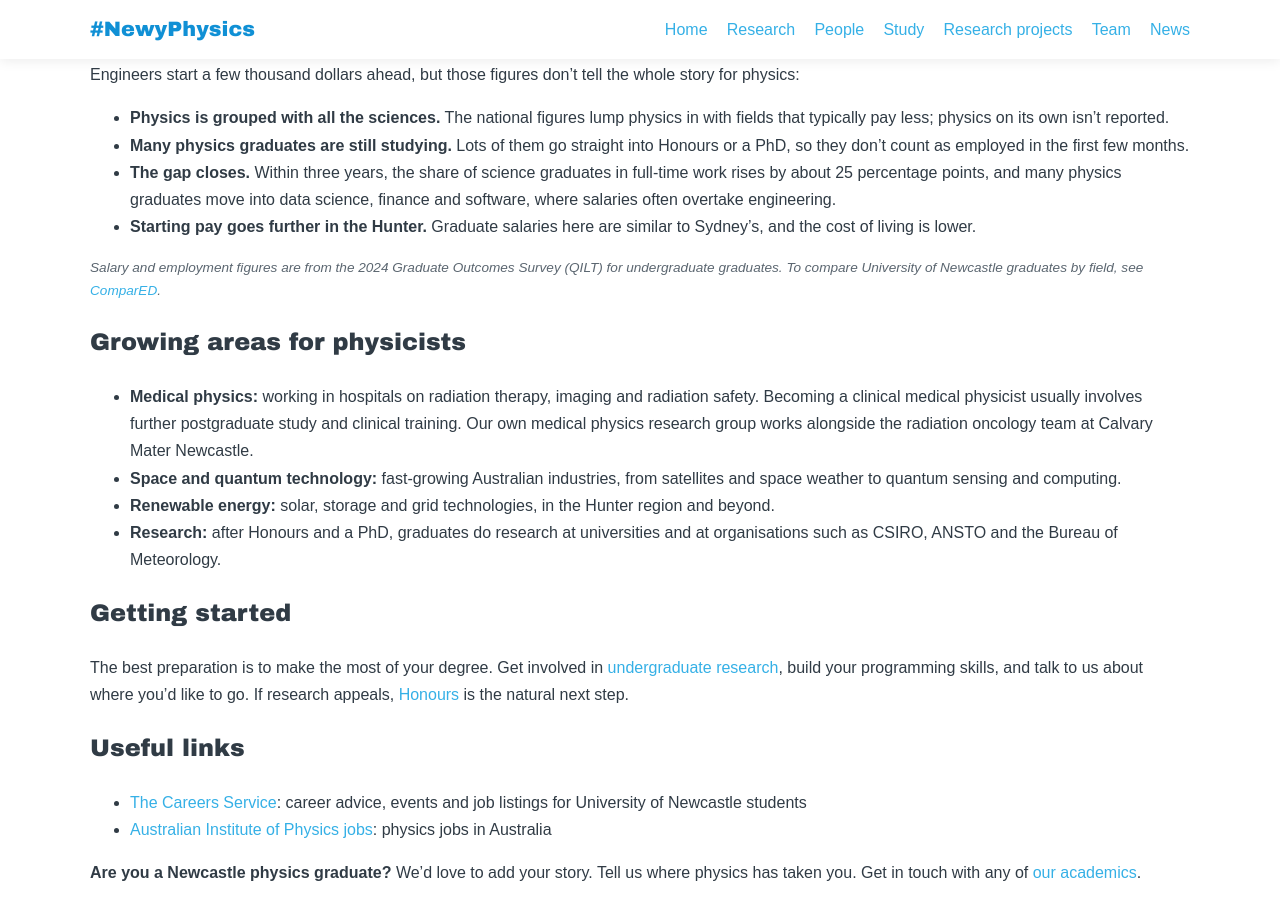
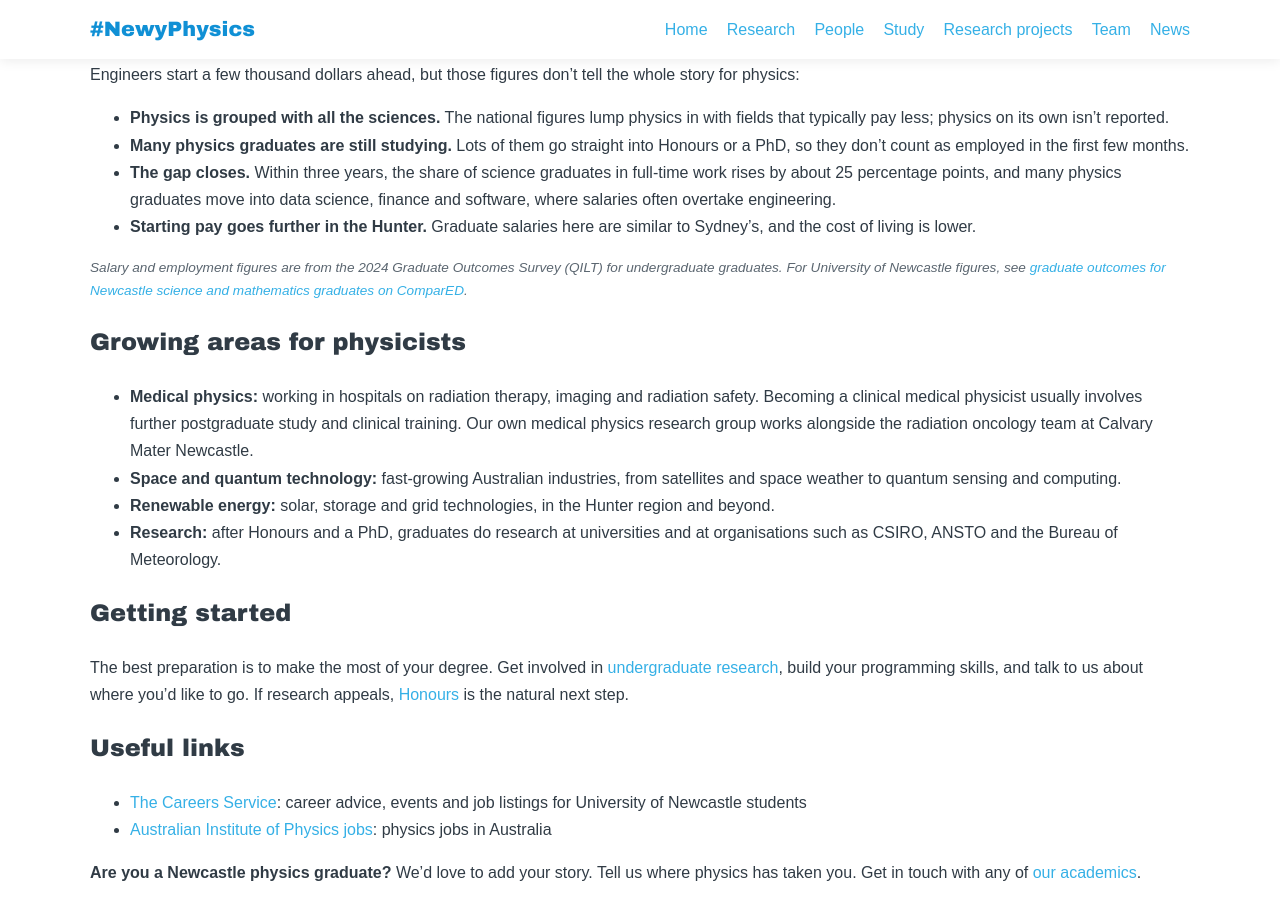
Before and after one commit to NewyPhysics/unofficial_homepage, a Jekyll site: the page built from _teaching/careers.md, in a window 1280 px wide and 900 px high, scrolled down 3588 px. Built offline with Jekyll 4.4.1, drawn with Linux system fonts in a browser that asks for light colours.

Commit message:
Link the careers page to ComparED's Newcastle science outcomes
Co-Authored-By: Claude Opus 5.5 <noreply@anthropic.com>
Claude-Session: https://claude.ai/code/session_01LYcBCLwvG5rvH6dJMd99nN

```diff
--- a/_teaching/careers.md
+++ b/_teaching/careers.md
@@ -131,7 +131,7 @@ Engineers start a few thousand dollars ahead, but those figures don't tell the w
 - **The gap closes.** Within three years, the share of science graduates in full-time work rises by about 25 percentage points, and many physics graduates move into data science, finance and software, where salaries often overtake engineering.
 - **Starting pay goes further in the Hunter.** Graduate salaries here are similar to Sydney's, and the cost of living is lower.
 
-<p class="salary-note">Salary and employment figures are from the 2024 Graduate Outcomes Survey (QILT) for undergraduate graduates. To compare University of Newcastle graduates by field, see <a href="https://www.compared.edu.au">ComparED</a>.</p>
+<p class="salary-note">Salary and employment figures are from the 2024 Graduate Outcomes Survey (QILT) for undergraduate graduates. For University of Newcastle figures, see <a href="https://www.compared.edu.au/institution/university-of-newcastle/study-area/science-mathematics/undergraduate">graduate outcomes for Newcastle science and mathematics graduates on ComparED</a>.</p>
 
 ## Growing areas for physicists
 
```
